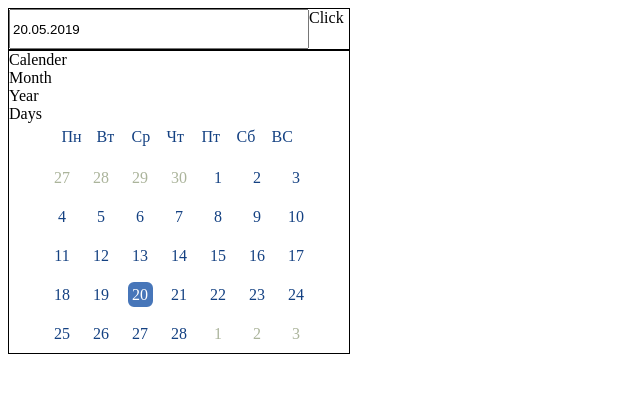
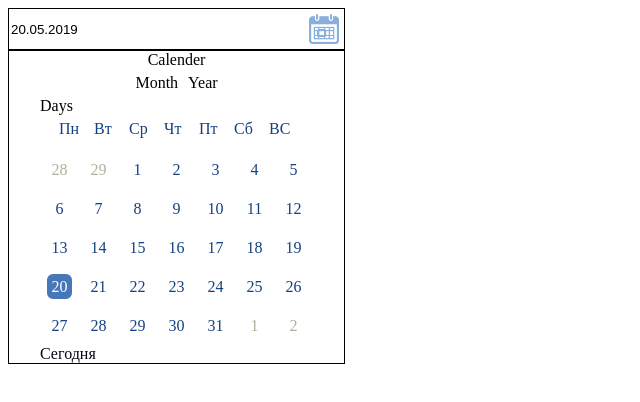
Before and after one commit to LenaBuraja/DatePicker, a React app: page / in a window 1280 px wide. Shown: the top 402 px of the page, without its empty margins (0-640 px from the left). Built offline with nearby package versions, Linux system fonts and the light colour scheme.

Commit message:
select month

```diff
--- a/src/assets/styles/styles.css
+++ b/src/assets/styles/styles.css
@@ -17,14 +17,55 @@ body {
 	display: flex;
 	flex-direction: row;
 	border: 1px solid black;
+	align-items: center;
+}
+
+.field > input {
+	border: none;
 }
 
 .calender {
 	border: 1px solid black;
+	display: flex;
+	flex-direction: column;
+	align-items: center;
 }
 
 .app {
 	display: flex;
+}
+
+.month-and-year {
+	display: flex;
+	justify-content: space-between;
+}
+
+.month-and-year > * {
+margin: 5px;
+}
+
+.monthes {
+	display: flex;
+	justify-content: center;
+	align-items: center;
+}
+
+.nameMonth {
+	display: flex;
+	justify-content: center;
+	align-items: center;
+	width: 70px;
+	height: 50px;
+	margin: 0px 2px;
+	border: 2px solid #FFFFFF;
+	border-radius: 8px;
+	margin: 5px;
+}
+
+.nameMonth:hover {
+	background-color: #4776b9;
+	border: 2px solid #abb49b ;
+
 }
 
 .namesOfDayInWeek {
@@ -71,3 +112,17 @@ body {
 .otherDay:hover, .prevMonth:hover, .nextMonth:hover, .selectDay:hover {
 	border: 2px solid #abb49b ;
 }
+
+.imgCalender {
+	margin-right: 5px;
+	background: url(/src/assets/styles/images/calender.png);
+	width: 30px;
+	height: 30px;
+	background-size: cover;
+	cursor: pointer;
+}
+
+.today {
+	color: #040615;
+	cursor: pointer;
+}
--- a/src/components/DaysInMonth.jsx
+++ b/src/components/DaysInMonth.jsx
@@ -19,18 +19,18 @@ export default class DaysInMonthJSX extends React.Component {
   }
 
   tableDays() {
-    const month = new Date(2019, 1, 1).getMonth();
+    const month = new Date(2019, this.props.selectMonth, 1).getMonth();
     const year = new Date(2019, 1, 1).getFullYear();
-    let days = Array.from({length: this.daysInMonth(month + 1, year)}, (v, k) =>
+    let days = Array.from({length: this.daysInMonth(this.props.selectMonth + 1, year)}, (v, k) =>
       <div
         className={this.props.selectDay === k+1 ? 'selectDay' : 'otherDay'}
         onClick={() => this.props.onChangeSelectDay(k+1)}
         key={v}
       >{k+1}</div>
     );
-    const dow = this.dayOfWeek(new Date(year, month, 1));
+    const dow = this.dayOfWeek(new Date(year, this.props.selectMonth, 1));
     if(dow !== 0) {
-      const lastDayInPrevMounth = this.daysInMonth(month, year);
+      const lastDayInPrevMounth = this.daysInMonth(this.props.selectMonth, year);
       days = [...Array.from(Array(dow - 1), (v, k) =>
         <div className='prevMonth' key={v}>{lastDayInPrevMounth-dow+k+1}</div>
       )].concat(days);
@@ -71,4 +71,5 @@ export default class DaysInMonthJSX extends React.Component {
 DaysInMonthJSX.propsType = {
 	onChangeSelectDay: PropsType.func.isRequired,
 	selectDay: PropsType.number.isRequired,
+	selectMonth: PropsType.number.isRequired,
 }
--- a/src/components/InputDate.jsx
+++ b/src/components/InputDate.jsx
@@ -26,6 +26,10 @@ export default class InputDateJSX extends React.Component {
     this.setState({selectDay: newSelectDay});
   }
 
+  changeSelectMonth = (newSelectMonth) => {
+    this.setState({selectMonth: newSelectMonth});
+  }
+
   formatDate() {
     let day = this.state.selectDate.getDate().toString();
     day = day.length === 1 ? `0${day}` : day
@@ -46,14 +50,19 @@ export default class InputDateJSX extends React.Component {
             onChange={event => {this.onChangeDate(event.currentTarget.value)} }
           />
           <div
-            className="showCalender"
+            className="imgCalender"
             onClick={() => {
               this.setState({showCalender: !this.state.showCalender});
             }}
-          >Click</div>
+          ></div>
         </div>
         <div hidden={this.state.showCalender}>
-          <CalenderJSX onChangeSelectDay={this.changeSelectDay} selectDay={this.state.selectDay} />
+          <CalenderJSX
+            onChangeSelectDay={this.changeSelectDay}
+            selectDay={this.state.selectDay}
+            onChangeSelectMonth={this.changeSelectMonth}
+            selectMonth={this.state.selectMonth}
+          />
         </div>
 			</div>
 		);
--- a/src/components/calender.jsx
+++ b/src/components/calender.jsx
@@ -2,13 +2,16 @@ import React from 'react';
 import '../assets/styles/styles.css';
 import DaysInMonthJSX from './DaysInMonth';
 import PropsType from 'prop-types';
+
+const namesMonthes = ['Январь', 'Февраль', 'Март', 'Апрель', 'Май', 'Июнь', 'Июль', 'Август', 'Сентябрь', 'Октябрь', 'Ноябрь', 'Декабрь'];
 
 export default class CalenderJSX extends React.Component {
 	constructor() {
     super();
     this.state = {
       //showCalender: true
-      showCalender: false
+      showCalender: false,
+      showSelectMonth: false
     }
 	}
 
@@ -16,12 +19,42 @@ export default class CalenderJSX extends React.Component {
 		return (
 			<div className="calender">
         <div>Calender</div>
-        <div className="month">Month</div>
-        <div className="year">Year</div>
-        <div className="days">Days</div>
-        <div className="today">
-          <DaysInMonthJSX onChangeSelectDay={this.props.onChangeSelectDay} selectDay={this.props.selectDay} />
+        <div className="month-and-year">
+          <div className="month" onClick={() => {this.setState({showSelectMonth: !this.state.showSelectMonth})}}>Month</div>
+          <div className="year">Year</div>
         </div>
+        {
+          this.state.showSelectMonth ?
+            <div className="monthes">
+              {namesMonthes.map((item, idx) => {
+                return <div
+                  className="nameMonth"
+                  key={idx}
+                  onClick={() => {
+                    this.props.onChangeSelectMonth(idx);
+                    this.setState({showSelectMonth: !this.state.showSelectMonth})
+                  }}
+                >{item}</div>}).reduce((p,c)=>{
+              if(p[p.length-1].length == 3){
+                p.push([]);
+              }
+            p[p.length-1].push(c);
+            return p;
+          }, [[]]).map((item, idx) => {return <div key={idx}>{item}</div>})}
+            </div>
+          :
+          <div>
+            <div className="days">Days</div>
+              <DaysInMonthJSX
+                onChangeSelectDay={this.props.onChangeSelectDay}
+                selectDay={this.props.selectDay}
+                selectMonth={this.props.selectMonth}
+              />
+              <div className="today" onClick={() => {this.props.onChangeSelectDay(new Date().getDate())}}>Сегодня
+            </div>
+          </div>
+        }
+
 			</div>
 		);
 	}
@@ -30,4 +63,6 @@ export default class CalenderJSX extends React.Component {
 CalenderJSX.propsType = {
 	onChangeSelectDay: PropsType.func.isRequired,
 	selectDay: PropsType.number.isRequired,
+	onChangeSelectMonth: PropsType.func.isRequired,
+	selectMonth: PropsType.number.isRequired,
 }
```
Also changed, not shown: src/assets/styles/images/calender.png (added).
